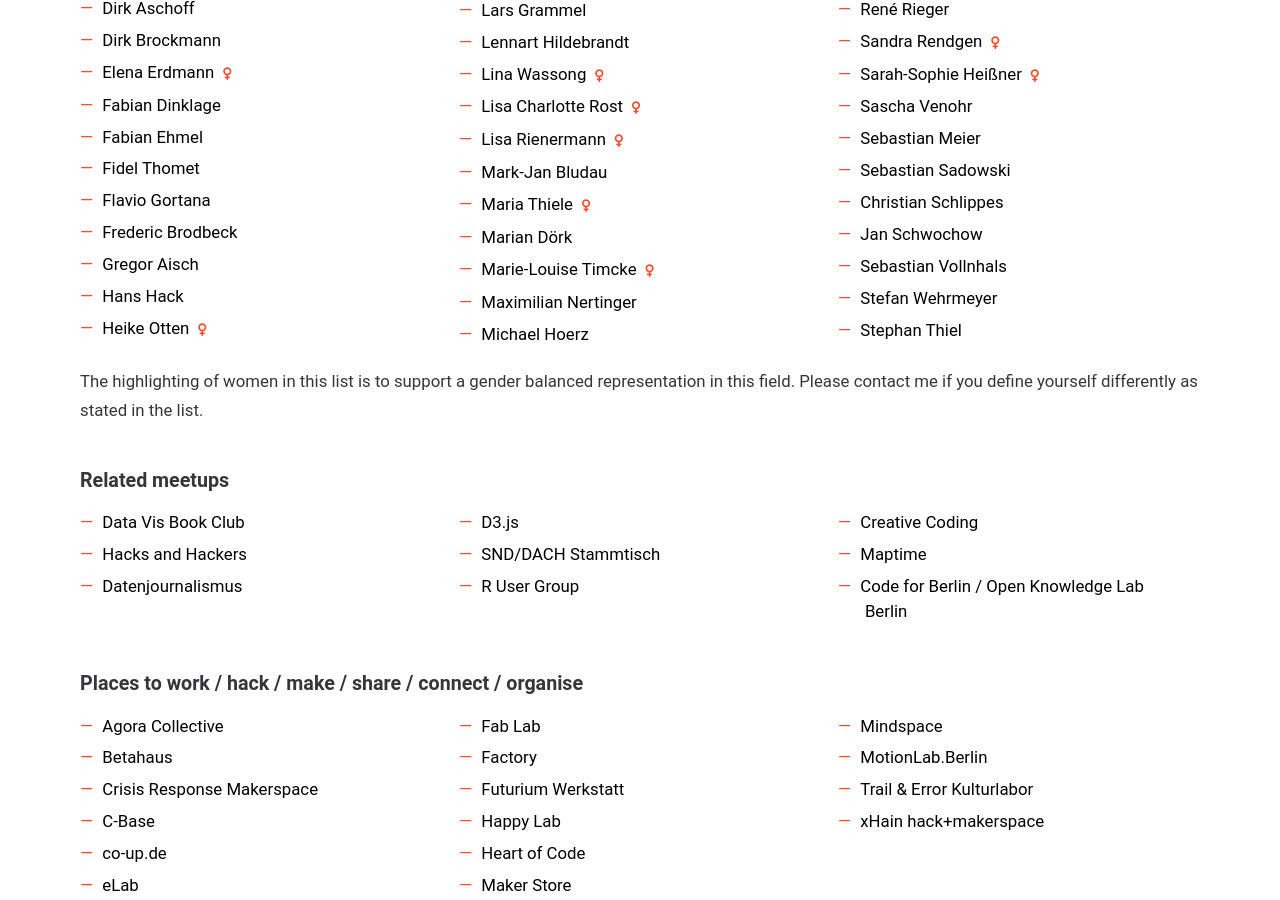
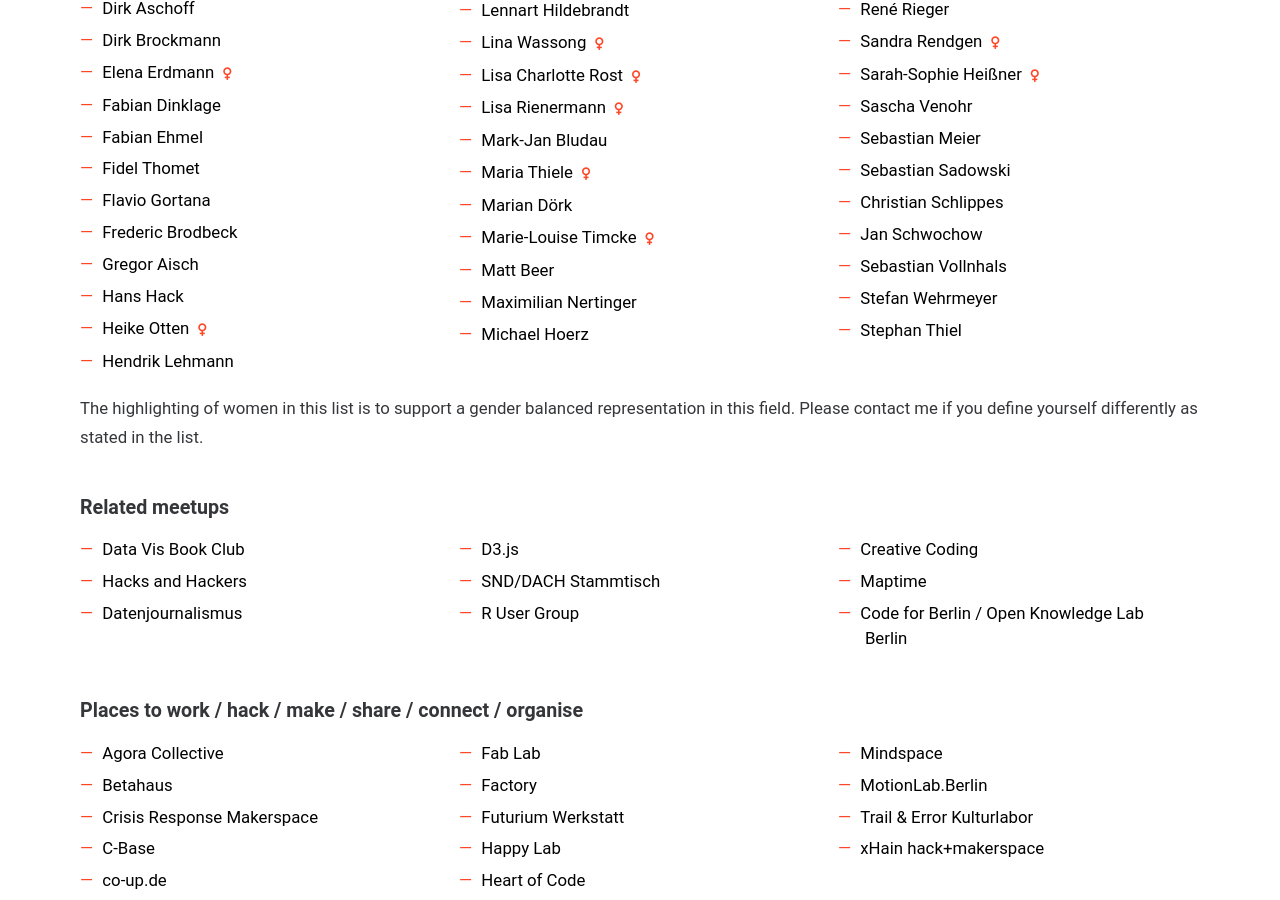
Before and after one commit to Data-Visualization-Berlin/datavis.berlin, a Jekyll site: the page built from index.html, in a window 1280 px wide and 900 px high, scrolled down 2412 px. Built offline with Jekyll 4.4.1, drawn with Linux system fonts in a browser that asks for light colours.

Commit message:
Matt Beer added

```diff
--- a/index.html
+++ b/index.html
@@ -170,11 +170,12 @@
         <li><a href="https://twitter.com/len_hil">Lennart Hildebrandt</a></li>
         <li><a href="https://twitter.com/wassonglina">Lina Wassong <i class="demo-icon icon-female"></i></a></li>
         <li><a href="https://twitter.com/lisacrost">Lisa Charlotte Rost <i class="demo-icon icon-female"></i></a></li>
-        <li><a href="https://twitter.com/@lisarienermann">Lisa Rienermann <i class="demo-icon icon-female"></i></a></li>
+        <li><a href="https://twitter.com/lisarienermann">Lisa Rienermann <i class="demo-icon icon-female"></i></a></li>
         <li><a href="https://twitter.com/markiaaan">Mark-Jan Bludau</a></li>
         <li><a href="https://visual-kama.de/">Maria Thiele <i class="demo-icon icon-female"></i></a></li>
         <li><a href="https://twitter.com/nrchtct">Marian Dörk</a></li>
         <li><a href="https://twitter.com/datentaeterin">Marie-Louise Timcke <i class="demo-icon icon-female"></i></a></li>
+        <li><a href="https://climateanalytics.org/about-us/team/matt-beer/">Matt Beer</a></li>
         <li><a href="https://twitter.com/studio_inca">Maximilian Nertinger</a></li>
         <li><a href="https://twitter.com/data_meining">Michael Hoerz</a></li>
         <li><a href="https://twitter.com/michaelkreil">Michael Kreil</a></li>
```
